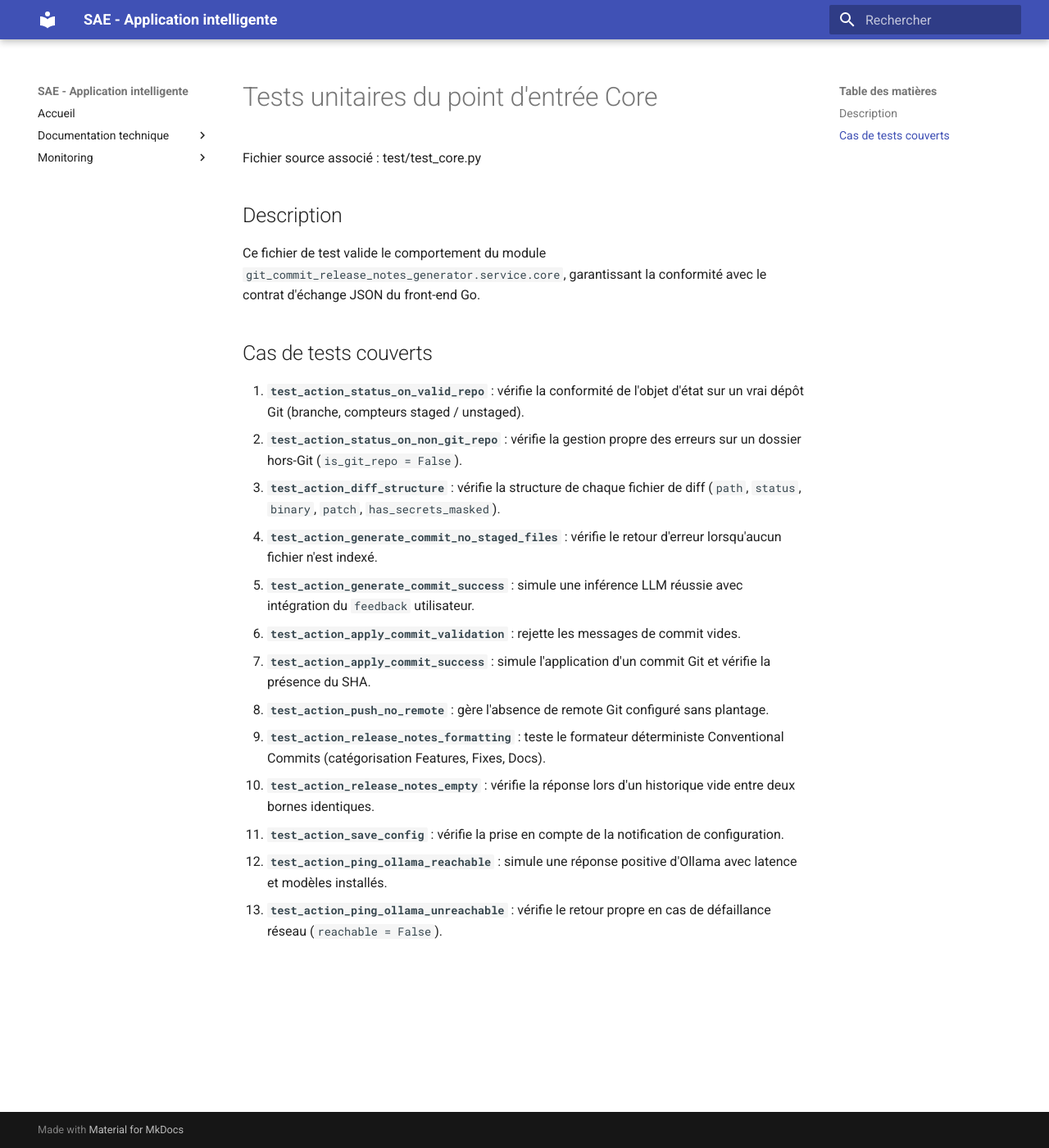
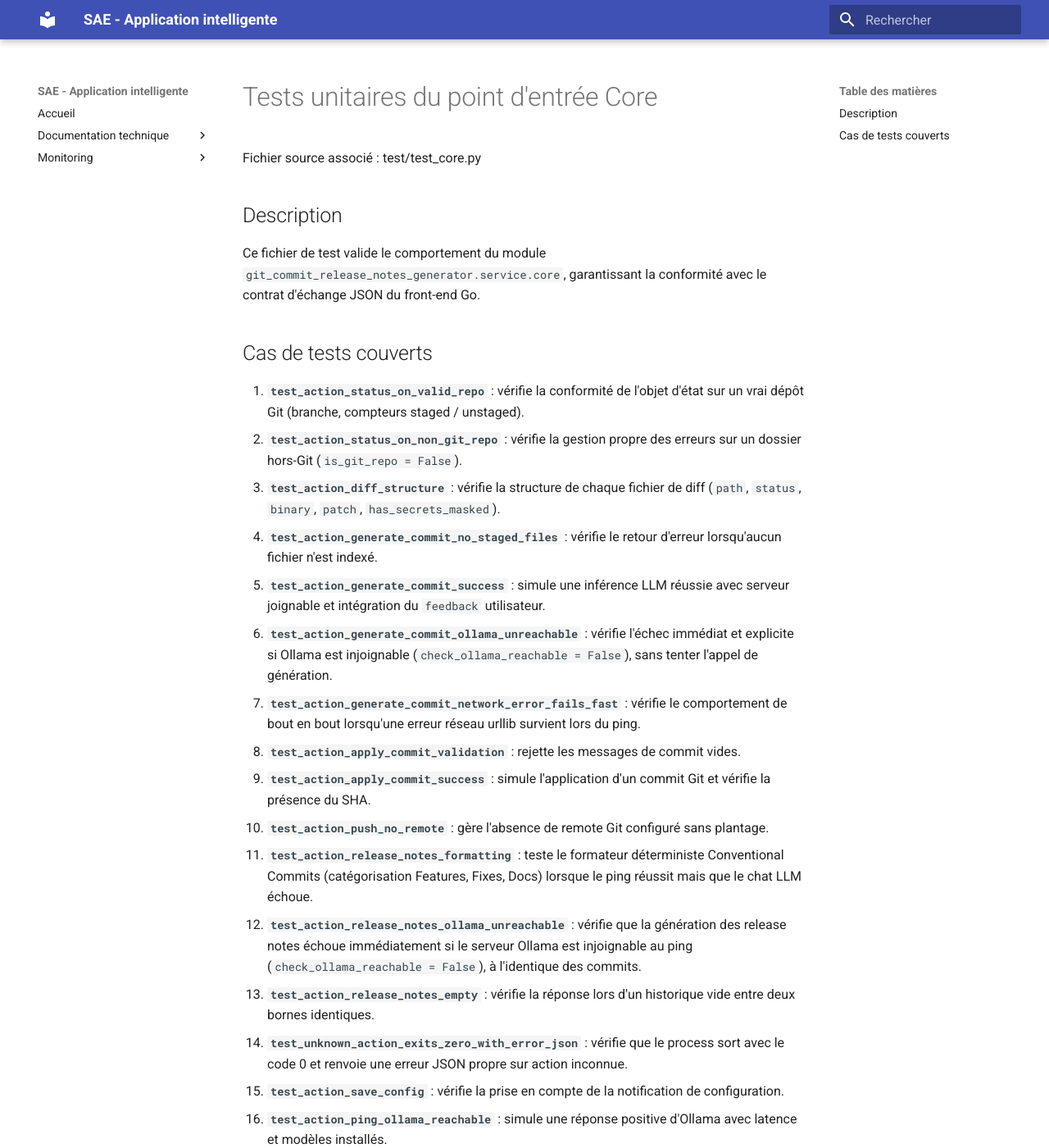
Before and after one commit to HembertD/SAE_sujet_8_application_intelligente, an MkDocs documentation site: the page built from docs/doc_test_files/test_core.md, in a window 1280 px wide and 1400 px high. Shown: the whole window at 82% size. Built offline with MkDocs 1.6.1 and Material for MkDocs 9.7.7, drawn with Linux system fonts in a browser that asks for light colours.

Commit message:
docs(ping): documentation du système de ping
Mise à jour des fiches miroirs de documentation technique sous docs/ pour refléter les évolutions de l'API interne :
- Documentation de la signature enrichie de check_ollama_reachable et de l'objet PingResult dans la fiche du client LLM.
- Mise à jour des contrats d'action (action_release_notes avec échec strict et action_ping_ollama) dans core.md.
- Actualisation du catalogue des cas de test dans test_core.md et test_ollama_llm.md.

- docs/doc_src_files/git_commit_release_notes_generator/ollama_client/llm.md : description de la fonction unifiée de ping et de son alias
- docs/doc_src_files/git_commit_release_notes_generator/service/core.md : précision des comportements de détection réseau pour les commits et release notes
- docs/doc_test_files/test_core.md : recensement des nouveaux tests d'indisponibilité Ollama
- docs/doc_test_files/test_ollama_llm.md : ajout du suivi des tests de connectivité et latence

```diff
--- a/docs/doc_test_files/test_core.md
+++ b/docs/doc_test_files/test_core.md
@@ -12,12 +12,16 @@ Ce fichier de test valide le comportement du module `git_commit_release_notes_ge
 2. **`test_action_status_on_non_git_repo`** : vérifie la gestion propre des erreurs sur un dossier hors-Git (`is_git_repo = False`).
 3. **`test_action_diff_structure`** : vérifie la structure de chaque fichier de diff (`path`, `status`, `binary`, `patch`, `has_secrets_masked`).
 4. **`test_action_generate_commit_no_staged_files`** : vérifie le retour d'erreur lorsqu'aucun fichier n'est indexé.
-5. **`test_action_generate_commit_success`** : simule une inférence LLM réussie avec intégration du `feedback` utilisateur.
-6. **`test_action_apply_commit_validation`** : rejette les messages de commit vides.
-7. **`test_action_apply_commit_success`** : simule l'application d'un commit Git et vérifie la présence du SHA.
-8. **`test_action_push_no_remote`** : gère l'absence de remote Git configuré sans plantage.
-9. **`test_action_release_notes_formatting`** : teste le formateur déterministe Conventional Commits (catégorisation Features, Fixes, Docs).
-10. **`test_action_release_notes_empty`** : vérifie la réponse lors d'un historique vide entre deux bornes identiques.
-11. **`test_action_save_config`** : vérifie la prise en compte de la notification de configuration.
-12. **`test_action_ping_ollama_reachable`** : simule une réponse positive d'Ollama avec latence et modèles installés.
-13. **`test_action_ping_ollama_unreachable`** : vérifie le retour propre en cas de défaillance réseau (`reachable = False`).
+5. **`test_action_generate_commit_success`** : simule une inférence LLM réussie avec serveur joignable et intégration du `feedback` utilisateur.
+6. **`test_action_generate_commit_ollama_unreachable`** : vérifie l'échec immédiat et explicite si Ollama est injoignable (`check_ollama_reachable = False`), sans tenter l'appel de génération.
+7. **`test_action_generate_commit_network_error_fails_fast`** : vérifie le comportement de bout en bout lorsqu'une erreur réseau urllib survient lors du ping.
+8. **`test_action_apply_commit_validation`** : rejette les messages de commit vides.
+9. **`test_action_apply_commit_success`** : simule l'application d'un commit Git et vérifie la présence du SHA.
+10. **`test_action_push_no_remote`** : gère l'absence de remote Git configuré sans plantage.
+11. **`test_action_release_notes_formatting`** : teste le formateur déterministe Conventional Commits (catégorisation Features, Fixes, Docs) lorsque le ping réussit mais que le chat LLM échoue.
+12. **`test_action_release_notes_ollama_unreachable`** : vérifie que la génération des release notes échoue immédiatement si le serveur Ollama est injoignable au ping (`check_ollama_reachable = False`), à l'identique des commits.
+13. **`test_action_release_notes_empty`** : vérifie la réponse lors d'un historique vide entre deux bornes identiques.
+14. **`test_unknown_action_exits_zero_with_error_json`** : vérifie que le process sort avec le code 0 et renvoie une erreur JSON propre sur action inconnue.
+15. **`test_action_save_config`** : vérifie la prise en compte de la notification de configuration.
+16. **`test_action_ping_ollama_reachable`** : simule une réponse positive d'Ollama avec latence et modèles installés.
+17. **`test_action_ping_ollama_unreachable`** : vérifie le retour propre en cas de défaillance réseau (`reachable = False`).
```
Also changed, not shown: docs/doc_src_files/git_commit_release_notes_generator/ollama_client/llm.md (+1 -1 lines), docs/doc_src_files/git_commit_release_notes_generator/service/core.md (+3 -3 lines), docs/doc_test_files/test_ollama_llm.md (+1 -0 lines).
